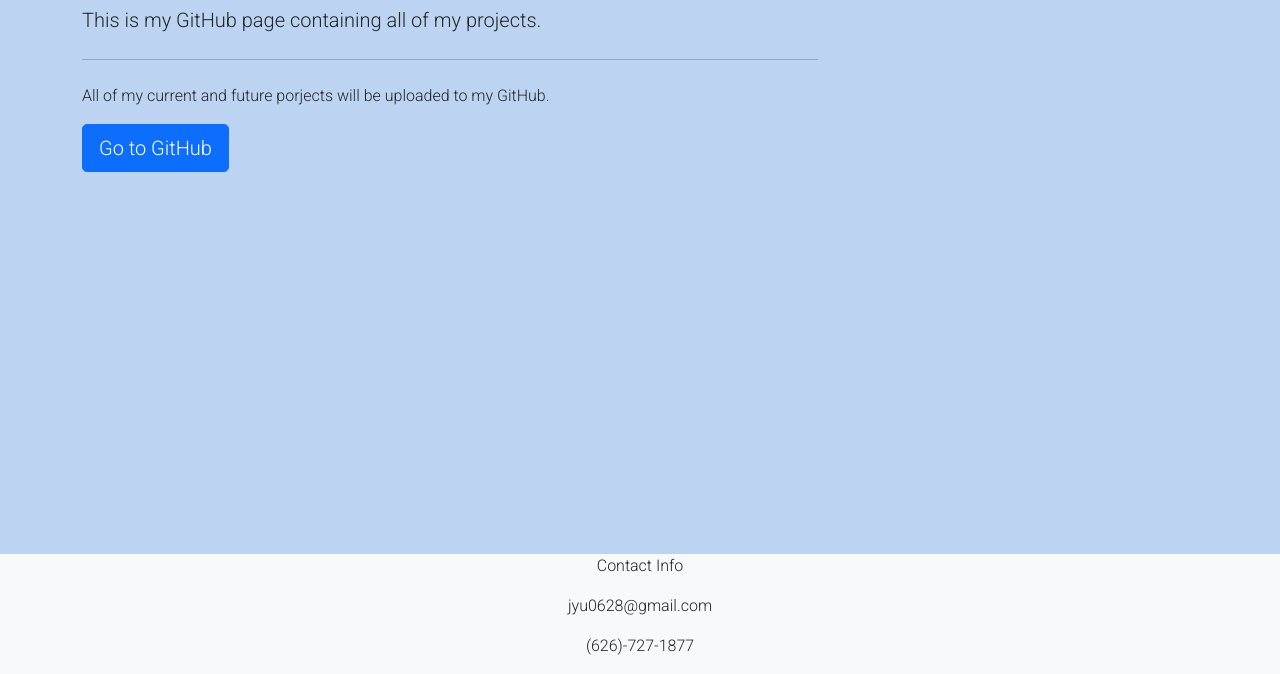
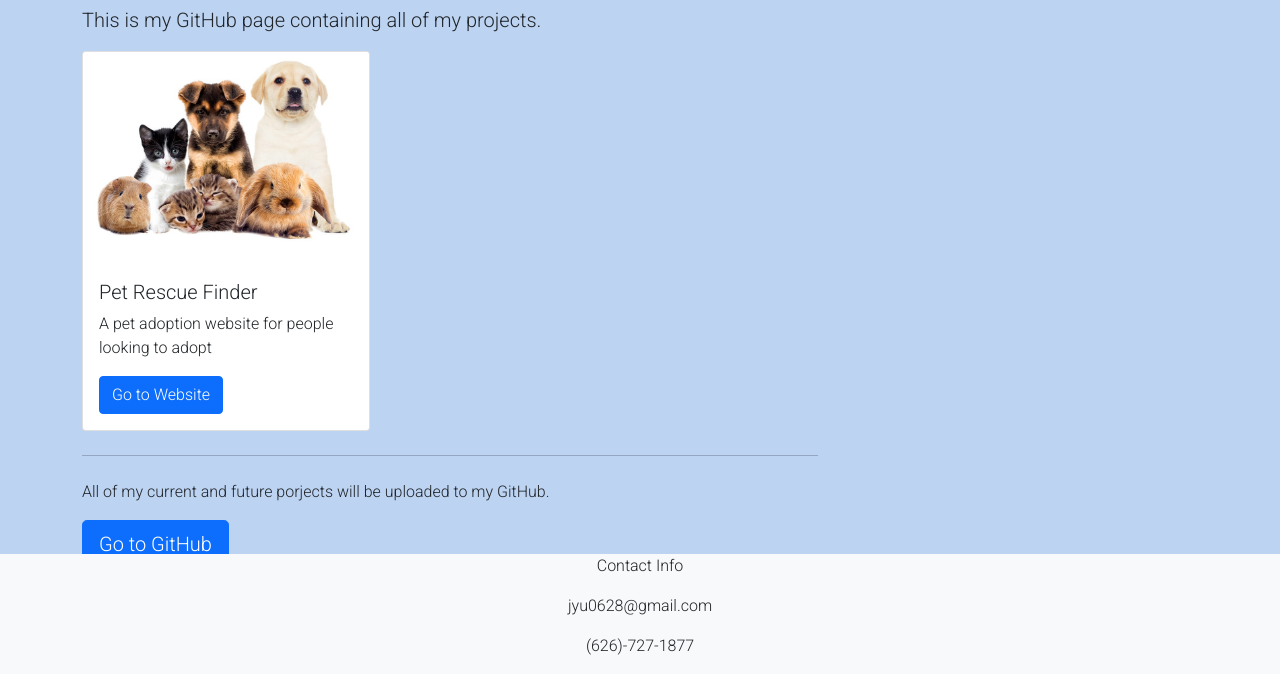
Before and after one commit to hvoyvng/homework02, a plain HTML site: page portfolio.html in a window 1280 px wide. Shown: the part 126-800 px from the top of the page. Drawn offline with nearby package versions, Linux system fonts and the light colour scheme.

Commit message:
added project 1

```diff
--- a/portfolio.html
+++ b/portfolio.html
@@ -43,10 +43,18 @@
         <div class="col-md-8">
           <h1 class="display-4">My Portfolio</h1>
           <p class="lead">This is my GitHub page containing all of my projects.</p>
+          <div class="card" style="width: 18rem;">
+            <img src="assets/pets.jpg" class="card-img-top" alt="...">
+            <div class="card-body">
+              <h5 class="card-title">Pet Rescue Finder</h5>
+              <p class="card-text">A pet adoption website for people looking to adopt</p>
+              <a href="https://hadisafari77.github.io/Group-Project-Dogs/index.html" class="btn btn-primary">Go to Website</a>
+            </div>
+          </div>
           <hr class="my-4">
           <p>All of my current and future porjects will be uploaded to my GitHub.</p>
           <p class="lead">
-            <a class="btn btn-primary btn-lg" href="#" role="button">Go to GitHub</a>
+            <a class="btn btn-primary btn-lg" href="https://github.com/hvoyvng" role="button">Go to GitHub</a>
           </p>
         </div>
     </div>
```
Also changed, not shown: assets/pets.jpg (added).
